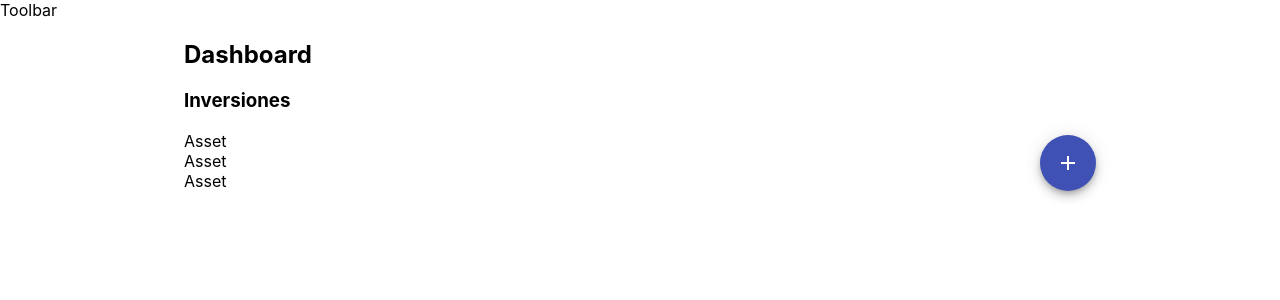
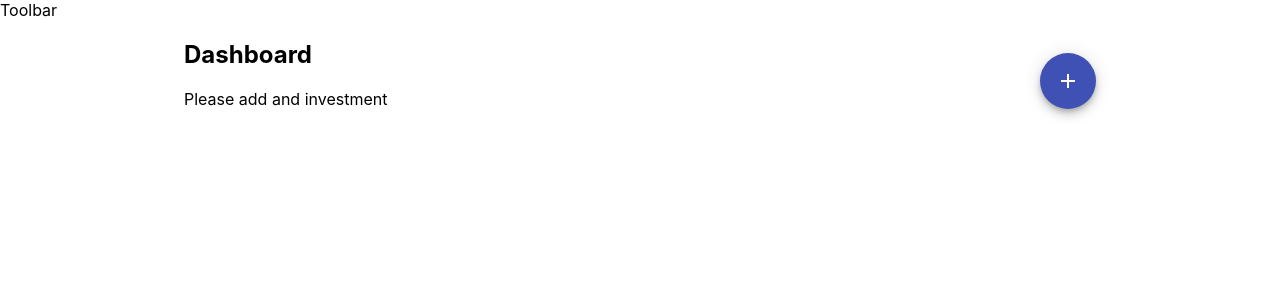
Before and after one commit to sebalr/my-portfolio, a React (Create React App) app: page / in a window 1280 px wide. Shown: the top 300 px of the page. Built offline with nearby package versions, Linux system fonts and the light colour scheme.

Commit message:
Asset row and optimization
Investment rows with action buttons (WIP)
Optimization for some functional components
New component for empty dashboard

```diff
--- a/src/components/Layout/Dashboard/AddInvestmentDialog/AddInvestmentDialog.tsx
+++ b/src/components/Layout/Dashboard/AddInvestmentDialog/AddInvestmentDialog.tsx
@@ -7,10 +7,8 @@ import DialogContentText from '@material-ui/core/DialogContentText';
 import DialogTitle from '@material-ui/core/DialogTitle';
 import AdornmentInput from 'components/UI/AdornmentInput/AdornmentInput';
 import DatePicker from 'components/UI/DatePicker/DatePicker';
-import LabeledCheckbox from 'components/UI/Checkbox/LabeledCheckbox';
 import { FormEvent, ChangeEvent, useState, useContext } from 'react';
 import { DashboardContext } from 'context/DashboardContext';
-import { isNamedTupleMember } from 'typescript';
 
 interface IDialogProps {
   open: boolean;
@@ -65,8 +63,7 @@ const AddInvestmentDialog = (props: IDialogProps) => {
 
   const saveInvestmentHandler = (event: FormEvent) => {
     event.preventDefault();
-    if (addInvestment) {
-      addInvestment({
+    addInvestment!({
       asset: {
         name: state.name,
         abbreviation: state.abbreviation,
@@ -74,7 +71,6 @@ const AddInvestmentDialog = (props: IDialogProps) => {
       ammount: state.amount as number,
       date: state.date,
     });
-    }
     setstate(emptyModal);
     close();
   };
--- a/src/components/Layout/Dashboard/Dashboard.tsx
+++ b/src/components/Layout/Dashboard/Dashboard.tsx
@@ -2,16 +2,25 @@ import React, { useContext } from 'react';
 import Summary from 'components/Layout/Dashboard/Summary/Summary';
 import Investment from 'components/Layout/Dashboard/Investment/Investment';
 import { DashboardContext } from 'context/DashboardContext';
+import Welcome from 'components/Layout/Dashboard/Welcome/Welcome';
 
 const Dashboard = () => {
   const { state } = useContext(DashboardContext);
+
+  let dashboard = <Welcome />;
+
+  if (state.investments.length > 0) {
+    dashboard = (
+      <>
+        <Summary investments={state.investments} />
+        { state.investments.map(item => (<Investment key={item.id} investment={item} />))}
+      </>
+    );
+  }
   return (
     <div>
       <h2>Dashboard</h2>
-      <Summary investments={state.investments} />
-      <Investment />
-      <Investment />
-      <Investment />
+      {dashboard}
     </div>
   );
 };
--- /dev/null
+++ b/src/components/Layout/Dashboard/Investment/Investment.module.css
@@ -0,0 +1,9 @@
+.row {
+  display: flex;
+  justify-content: space-between;
+  align-items: center;
+}
+
+.row > *{
+  flex: 1 1 0px;
+}
--- a/src/components/Layout/Dashboard/Investment/Investment.tsx
+++ b/src/components/Layout/Dashboard/Investment/Investment.tsx
@@ -1,7 +1,37 @@
-const Investment = () => (
-  <div>
-    Asset
-  </div>
-);
+import { memo } from 'react';
+import { IInvestment } from 'interfaces/state.interfaces';
+import Button from '@material-ui/core/Button';
+import IconButton from '@material-ui/core/IconButton';
+import DeleteIcon from '@material-ui/icons/Delete';
 
-export default Investment;
+import styles from './Investment.module.css';
+
+interface IInvestmentProps {
+  investment: IInvestment;
+}
+
+const Investment = (props: IInvestmentProps) => {
+  const { investment } = props;
+  return (
+    <div className={styles.row}>
+      <IconButton color="secondary">
+        <DeleteIcon />
+      </IconButton>
+      <span>{investment.asset.name}</span>
+      <strong>
+        $
+        {investment.ammount.toLocaleString()}
+      </strong>
+      <div>
+        <Button color="secondary" size="small">
+          Decrease
+        </Button>
+        <Button variant="contained" color="primary" size="small">
+          Increase
+        </Button>
+      </div>
+    </div>
+  );
+};
+
+export default memo(Investment);
--- a/src/components/Layout/Dashboard/Summary/Summary.tsx
+++ b/src/components/Layout/Dashboard/Summary/Summary.tsx
@@ -1,3 +1,4 @@
+import { memo } from 'react';
 import parseDashboardData from 'helpers/dashboard';
 import { IInvestment } from 'interfaces/state.interfaces';
 import { Pie } from 'react-chartjs-2';
@@ -27,4 +28,4 @@ const Summary = (props: ISummaryProps) => {
   );
 };
 
-export default Summary;
+export default memo(Summary);
--- /dev/null
+++ b/src/components/Layout/Dashboard/Welcome/Welcome.tsx
@@ -0,0 +1,7 @@
+const Welcome = () => (
+  <div>
+    Please add and investment
+  </div>
+);
+
+export default Welcome;
--- a/src/components/Layout/Layout.tsx
+++ b/src/components/Layout/Layout.tsx
@@ -23,9 +23,7 @@ const Layout = () => {
       try {
         await InvestmentsDatabase.open();
         const investments = await InvestmentsDatabase.investments.toArray();
-        if (updateInvestments) {
-          updateInvestments(investments);
-        }
+        updateInvestments!(investments);
       } catch (error) {
         console.log('db error', error);
       }
```
Lines whose indentation alone changed are shown as unchanged.
